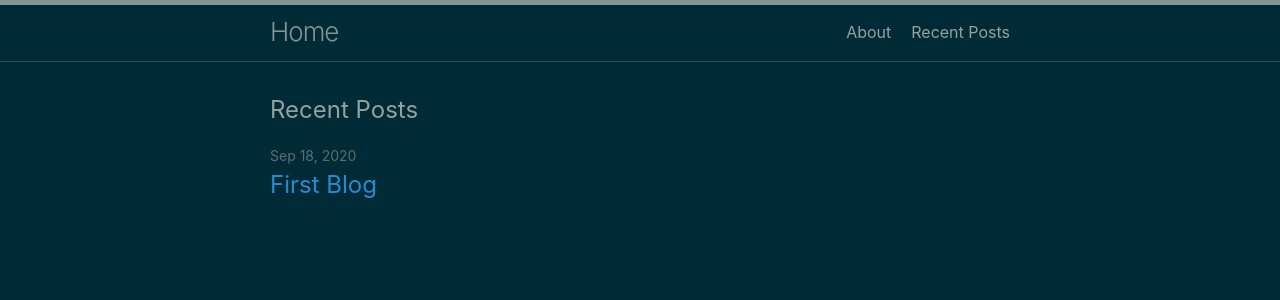
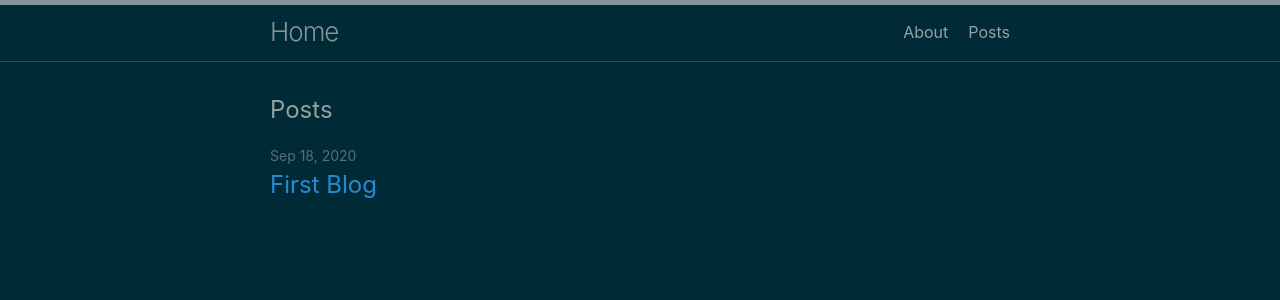
Before and after one commit to Sanjuvi/sanjeevi, a Jekyll site: the page built from index.md, in a window 1280 px wide. Shown: the top 300 px of the page. Built offline with Jekyll 4.4.1, drawn with Linux system fonts in a browser that asks for light colours; our own code applies the rules of GitHub Pages for plain Markdown files.

Commit message:
Update index.md

```diff
--- a/index.md
+++ b/index.md
@@ -8,4 +8,4 @@
 layout: home
 ---
 
-## Recent Posts
+## Posts
```
